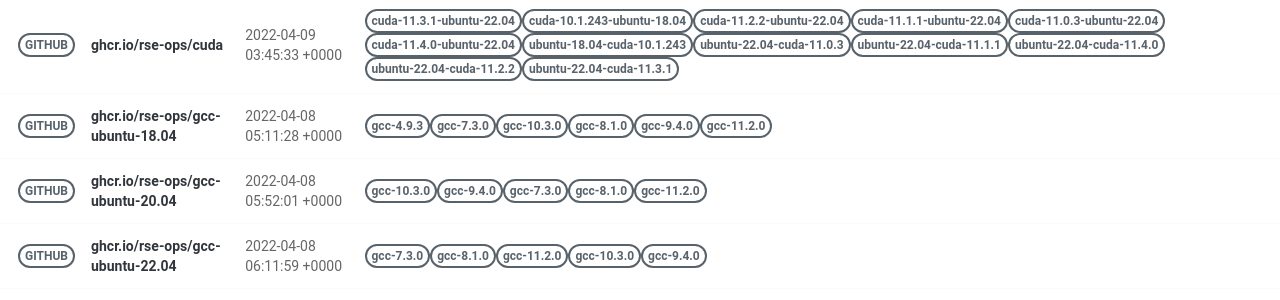
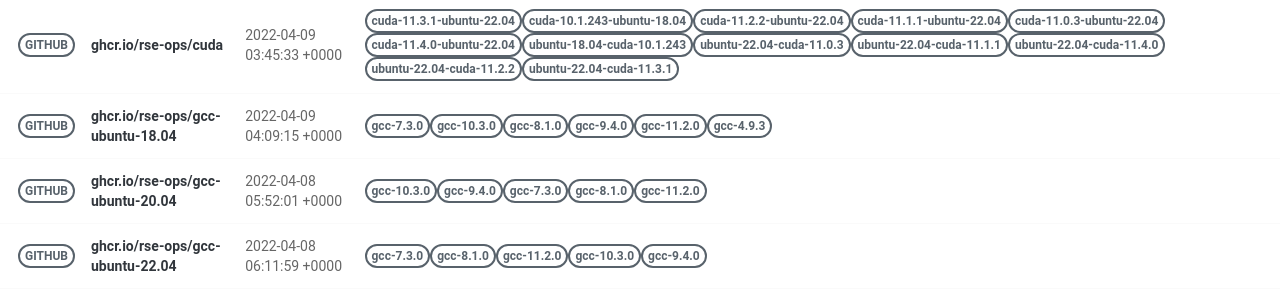
Before and after one commit to rse-ops/docker-images, a Jekyll site: the page built from pages/index.md, in a window 1280 px wide. Shown: the part 498-798 px from the top of the page. Built offline with Jekyll 4.4.1, drawn with Linux system fonts in a browser that asks for light colours; nearby versions of some CDN libraries.

Commit message:
Automated push to update library 2022-04-09

```diff
--- a/_library/ghcr.io-rse-ops-gcc-ubuntu-18.04.md
+++ b/_library/ghcr.io-rse-ops-gcc-ubuntu-18.04.md
@@ -1,14 +1,11 @@
 ---
 layout: container
 name: ghcr.io/rse-ops/gcc-ubuntu-18.04
-updated_at: 2022-04-08 05:11:28.479361
+updated_at: 2022-04-09 04:09:15.443963
 
 
 container_url: https://github.com/orgs/rse-ops/packages/container/package/gcc-ubuntu-18.04
 versions:
- - tag: gcc-4.9.3
-   dockerfile: https://github.com/rse-ops/docker-images/blob/main/ubuntu/gcc/Dockerfile
-   manifest: https://crane.ggcr.dev/manifest/ghcr.io/rse-ops/gcc-ubuntu-18.04:gcc-4.9.3
  - tag: gcc-7.3.0
    dockerfile: https://github.com/rse-ops/docker-images/blob/main/ubuntu/gcc/Dockerfile
    manifest: https://crane.ggcr.dev/manifest/ghcr.io/rse-ops/gcc-ubuntu-18.04:gcc-7.3.0
```
Also changed, not shown: other parts of _library/ghcr.io-rse-ops-gcc-ubuntu-18.04.md (+3 -0 lines).
